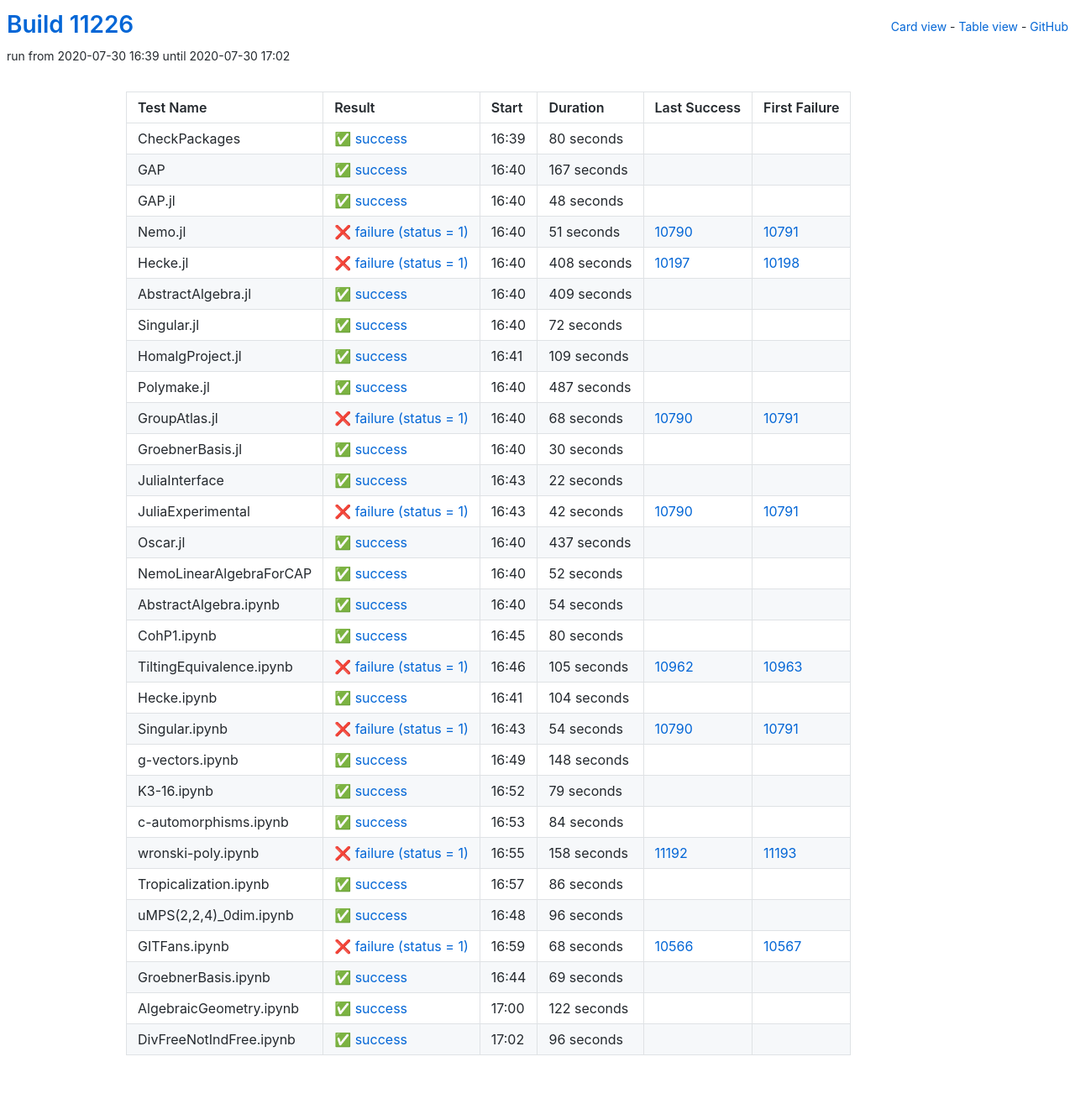
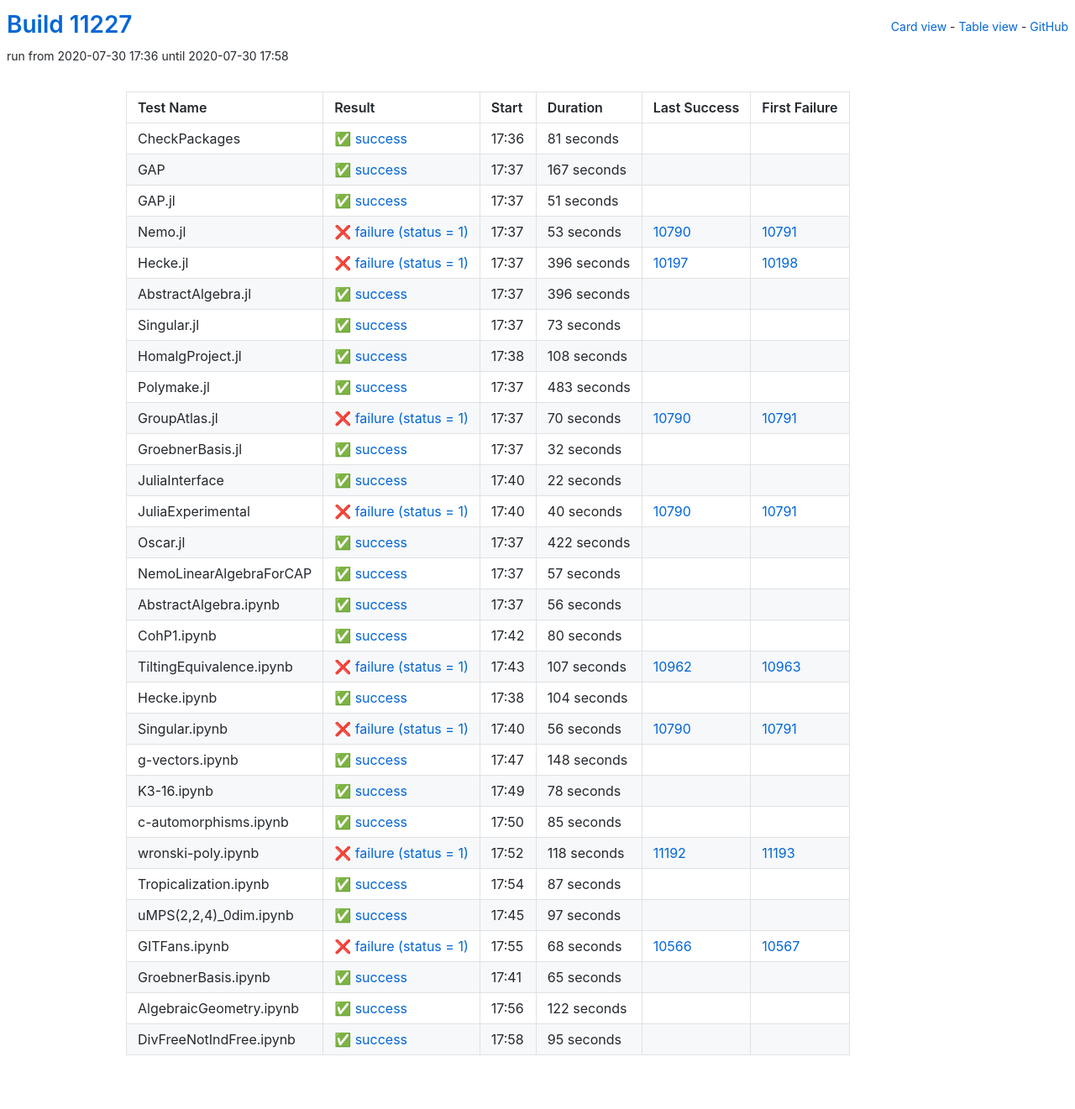
Before and after one commit to oscar-system/oscar-ci-status, a Jekyll site: the page built from table.html, in a window 1280 px wide. Shown: the whole page at 84% size. Built offline with Jekyll 4.4.1, drawn with Linux system fonts in a browser that asks for light colours.

Commit message:
Build #11227

```diff
--- a/_data/ci.yml
+++ b/_data/ci.yml
@@ -1,6 +1,6 @@
 ---
-build: 11226
-build_url: https://oscarci.mathematik.uni-kl.de/job/oscar/11226/
+build: 11227
+build_url: https://oscarci.mathematik.uni-kl.de/job/oscar/11227/
 job: oscar
 organization: oscar-system
 repo: oscar-ci-status
@@ -8,20 +8,20 @@
 tests:
 - name: CheckPackages
   id: checkpackages
-  log: https://oscarci.mathematik.uni-kl.de/job/oscar/11226/artifact/logs/build-11226/CheckPackages.log
-  start: 2020-07-30 16:39
+  log: https://oscarci.mathematik.uni-kl.de/job/oscar/11227/artifact/logs/build-11227/CheckPackages.log
+  start: 2020-07-30 17:36
   success: true
   exitcode: 0
   status: success
-  duration: 80
+  duration: 81
   last_success: false
   last_success_url:
   first_failure: false
   first_failure_url:
 - name: GAP
   id: gap
-  log: https://oscarci.mathematik.uni-kl.de/job/oscar/11226/artifact/logs/build-11226/GAP.log
-  start: 2020-07-30 16:40
+  log: https://oscarci.mathematik.uni-kl.de/job/oscar/11227/artifact/logs/build-11227/GAP.log
+  start: 2020-07-30 17:37
   success: true
   exitcode: 0
   status: success
@@ -32,116 +32,116 @@
   first_failure_url:
 - name: GAP.jl
   id: gap-jl
-  log: https://oscarci.mathematik.uni-kl.de/job/oscar/11226/artifact/logs/build-11226/GAP.jl.log
-  start: 2020-07-30 16:40
+  log: https://oscarci.mathematik.uni-kl.de/job/oscar/11227/artifact/logs/build-11227/GAP.jl.log
+  start: 2020-07-30 17:37
   success: true
   exitcode: 0
   status: success
-  duration: 48
+  duration: 51
   last_success: false
   last_success_url:
   first_failure: false
   first_failure_url:
 - name: Nemo.jl
   id: nemo-jl
-  log: https://oscarci.mathematik.uni-kl.de/job/oscar/11226/artifact/logs/build-11226/Nemo.jl.log
-  start: 2020-07-30 16:40
+  log: https://oscarci.mathematik.uni-kl.de/job/oscar/11227/artifact/logs/build-11227/Nemo.jl.log
+  start: 2020-07-30 17:37
   success: false
   exitcode: 1
   status: failure
-  duration: 51
+  duration: 53
   last_success: 10790
   last_success_url: https://oscarci.mathematik.uni-kl.de/job/oscar/10790/
   first_failure: 10791
   first_failure_url: https://oscarci.mathematik.uni-kl.de/job/oscar/10791/
 - name: Hecke.jl
   id: hecke-jl
-  log: https://oscarci.mathematik.uni-kl.de/job/oscar/11226/artifact/logs/build-11226/Hecke.jl.log
-  start: 2020-07-30 16:40
+  log: https://oscarci.mathematik.uni-kl.de/job/oscar/11227/artifact/logs/build-11227/Hecke.jl.log
+  start: 2020-07-30 17:37
   success: false
   exitcode: 1
   status: failure
-  duration: 408
+  duration: 396
   last_success: 10197
   last_success_url: https://oscarci.mathematik.uni-kl.de/job/oscar/10197/
   first_failure: 10198
   first_failure_url: https://oscarci.mathematik.uni-kl.de/job/oscar/10198/
 - name: AbstractAlgebra.jl
   id: abstractalgebra-jl
-  log: https://oscarci.mathematik.uni-kl.de/job/oscar/11226/artifact/logs/build-11226/AbstractAlgebra.jl.log
-  start: 2020-07-30 16:40
+  log: https://oscarci.mathematik.uni-kl.de/job/oscar/11227/artifact/logs/build-11227/AbstractAlgebra.jl.log
+  start: 2020-07-30 17:37
   success: true
   exitcode: 0
   status: success
-  duration: 409
+  duration: 396
   last_success: false
   last_success_url:
   first_failure: false
   first_failure_url:
 - name: Singular.jl
   id: singular-jl
-  log: https://oscarci.mathematik.uni-kl.de/job/oscar/11226/artifact/logs/build-11226/Singular.jl.log
-  start: 2020-07-30 16:40
+  log: https://oscarci.mathematik.uni-kl.de/job/oscar/11227/artifact/logs/build-11227/Singular.jl.log
+  start: 2020-07-30 17:37
   success: true
   exitcode: 0
   status: success
-  duration: 72
+  duration: 73
   last_success: false
   last_success_url:
   first_failure: false
   first_failure_url:
 - name: HomalgProject.jl
   id: homalgproject-jl
-  log: https://oscarci.mathematik.uni-kl.de/job/oscar/11226/artifact/logs/build-11226/HomalgProject.jl.log
-  start: 2020-07-30 16:41
+  log: https://oscarci.mathematik.uni-kl.de/job/oscar/11227/artifact/logs/build-11227/HomalgProject.jl.log
+  start: 2020-07-30 17:38
   success: true
   exitcode: 0
   status: success
-  duration: 109
+  duration: 108
   last_success: false
   last_success_url:
   first_failure: false
   first_failure_url:
 - name: Polymake.jl
   id: polymake-jl
-  log: https://oscarci.mathematik.uni-kl.de/job/oscar/11226/artifact/logs/build-11226/Polymake.jl.log
-  start: 2020-07-30 16:40
+  log: https://oscarci.mathematik.uni-kl.de/job/oscar/11227/artifact/logs/build-11227/Polymake.jl.log
+  start: 2020-07-30 17:37
   success: true
   exitcode: 0
   status: success
-  duration: 487
+  duration: 483
   last_success: false
   last_success_url:
   first_failure: false
   first_failure_url:
 - name: GroupAtlas.jl
   id: groupatlas-jl
-  log: https://oscarci.mathematik.uni-kl.de/job/oscar/11226/artifact/logs/build-11226/GroupAtlas.jl.log
-  start: 2020-07-30 16:40
+  log: https://oscarci.mathematik.uni-kl.de/job/oscar/11227/artifact/logs/build-11227/GroupAtlas.jl.log
+  start: 2020-07-30 17:37
   success: false
   exitcode: 1
   status: failure
-  duration: 68
+  duration: 70
   last_success: 10790
   last_success_url: https://oscarci.mathematik.uni-kl.de/job/oscar/10790/
   first_failure: 10791
   first_failure_url: https://oscarci.mathematik.uni-kl.de/job/oscar/10791/
 - name: GroebnerBasis.jl
   id: groebnerbasis-jl
-  log: https://oscarci.mathematik.uni-kl.de/job/oscar/11226/artifact/logs/build-11226/GroebnerBasis.jl.log
-  start: 2020-07-30 16:40
+  log: https://oscarci.mathematik.uni-kl.de/job/oscar/11227/artifact/logs/build-11227/GroebnerBasis.jl.log
+  start: 2020-07-30 17:37
   success: true
   exitcode: 0
   status: success
-  duration: 30
+  duration: 32
   last_success: false
   last_success_url:
   first_failure: false
   first_failure_url:
 - name: JuliaInterface
   id: juliainterface
-  log: https://oscarci.mathematik.uni-kl.de/job/oscar/11226/artifact/logs/build-11226/JuliaInterface.log
-  start: 2020-07-30 16:43
+  log: https://oscarci.mathematik.uni-kl.de/job/oscar/11227/artifact/logs/build-11227/JuliaInterface.log
+  start: 2020-07-30 17:40
   success: true
   exitcode: 0
   status: success
@@ -152,56 +152,56 @@
   first_failure_url:
 - name: JuliaExperimental
   id: juliaexperimental
-  log: https://oscarci.mathematik.uni-kl.de/job/oscar/11226/artifact/logs/build-11226/JuliaExperimental.log
-  start: 2020-07-30 16:43
+  log: https://oscarci.mathematik.uni-kl.de/job/oscar/11227/artifact/logs/build-11227/JuliaExperimental.log
+  start: 2020-07-30 17:40
   success: false
   exitcode: 1
   status: failure
-  duration: 42
+  duration: 40
   last_success: 10790
   last_success_url: https://oscarci.mathematik.uni-kl.de/job/oscar/10790/
   first_failure: 10791
   first_failure_url: https://oscarci.mathematik.uni-kl.de/job/oscar/10791/
 - name: Oscar.jl
   id: oscar-jl
-  log: https://oscarci.mathematik.uni-kl.de/job/oscar/11226/artifact/logs/build-11226/Oscar.jl.log
-  start: 2020-07-30 16:40
+  log: https://oscarci.mathematik.uni-kl.de/job/oscar/11227/artifact/logs/build-11227/Oscar.jl.log
+  start: 2020-07-30 17:37
   success: true
   exitcode: 0
   status: success
-  duration: 437
+  duration: 422
   last_success: false
   last_success_url:
   first_failure: false
   first_failure_url:
 - name: NemoLinearAlgebraForCAP
   id: nemolinearalgebraforcap
-  log: https://oscarci.mathematik.uni-kl.de/job/oscar/11226/artifact/logs/build-11226/NemoLinearAlgebraForCAP.log
-  start: 2020-07-30 16:40
+  log: https://oscarci.mathematik.uni-kl.de/job/oscar/11227/artifact/logs/build-11227/NemoLinearAlgebraForCAP.log
+  start: 2020-07-30 17:37
   success: true
   exitcode: 0
   status: success
-  duration: 52
+  duration: 57
   last_success: false
   last_success_url:
   first_failure: false
   first_failure_url:
 - name: AbstractAlgebra.ipynb
   id: abstractalgebra-ipynb
-  log: https://oscarci.mathematik.uni-kl.de/job/oscar/11226/artifact/logs/build-11226/AbstractAlgebra.ipynb.log
-  start: 2020-07-30 16:40
+  log: https://oscarci.mathematik.uni-kl.de/job/oscar/11227/artifact/logs/build-11227/AbstractAlgebra.ipynb.log
+  start: 2020-07-30 17:37
   success: true
   exitcode: 0
   status: success
-  duration: 54
+  duration: 56
   last_success: false
   last_success_url:
   first_failure: false
   first_failure_url:
 - name: CohP1.ipynb
   id: cohp1-ipynb
-  log: https://oscarci.mathematik.uni-kl.de/job/oscar/11226/artifact/logs/build-11226/CohP1.ipynb.log
-  start: 2020-07-30 16:45
+  log: https://oscarci.mathematik.uni-kl.de/job/oscar/11227/artifact/logs/build-11227/CohP1.ipynb.log
+  start: 2020-07-30 17:42
   success: true
   exitcode: 0
   status: success
@@ -212,20 +212,20 @@
   first_failure_url:
 - name: TiltingEquivalence.ipynb
   id: tiltingequivalence-ipynb
-  log: https://oscarci.mathematik.uni-kl.de/job/oscar/11226/artifact/logs/build-11226/TiltingEquivalence.ipynb.log
-  start: 2020-07-30 16:46
+  log: https://oscarci.mathematik.uni-kl.de/job/oscar/11227/artifact/logs/build-11227/TiltingEquivalence.ipynb.log
+  start: 2020-07-30 17:43
   success: false
   exitcode: 1
   status: failure
-  duration: 105
+  duration: 107
   last_success: 10962
   last_success_url: https://oscarci.mathematik.uni-kl.de/job/oscar/10962/
   first_failure: 10963
   first_failure_url: https://oscarci.mathematik.uni-kl.de/job/oscar/10963/
 - name: Hecke.ipynb
   id: hecke-ipynb
-  log: https://oscarci.mathematik.uni-kl.de/job/oscar/11226/artifact/logs/build-11226/Hecke.ipynb.log
-  start: 2020-07-30 16:41
+  log: https://oscarci.mathematik.uni-kl.de/job/oscar/11227/artifact/logs/build-11227/Hecke.ipynb.log
+  start: 2020-07-30 17:38
   success: true
   exitcode: 0
   status: success
@@ -236,20 +236,20 @@
   first_failure_url:
 - name: Singular.ipynb
   id: singular-ipynb
-  log: https://oscarci.mathematik.uni-kl.de/job/oscar/11226/artifact/logs/build-11226/Singular.ipynb.log
-  start: 2020-07-30 16:43
+  log: https://oscarci.mathematik.uni-kl.de/job/oscar/11227/artifact/logs/build-11227/Singular.ipynb.log
+  start: 2020-07-30 17:40
   success: false
   exitcode: 1
   status: failure
-  duration: 54
+  duration: 56
   last_success: 10790
   last_success_url: https://oscarci.mathematik.uni-kl.de/job/oscar/10790/
   first_failure: 10791
   first_failure_url: https://oscarci.mathematik.uni-kl.de/job/oscar/10791/
 - name: g-vectors.ipynb
   id: g-vectors-ipynb
-  log: https://oscarci.mathematik.uni-kl.de/job/oscar/11226/artifact/logs/build-11226/g-vectors.ipynb.log
-  start: 2020-07-30 16:49
+  log: https://oscarci.mathematik.uni-kl.de/job/oscar/11227/artifact/logs/build-11227/g-vectors.ipynb.log
+  start: 2020-07-30 17:47
   success: true
   exitcode: 0
   status: success
@@ -260,68 +260,68 @@
   first_failure_url:
 - name: K3-16.ipynb
   id: k3-16-ipynb
-  log: https://oscarci.mathematik.uni-kl.de/job/oscar/11226/artifact/logs/build-11226/K3-16.ipynb.log
-  start: 2020-07-30 16:52
+  log: https://oscarci.mathematik.uni-kl.de/job/oscar/11227/artifact/logs/build-11227/K3-16.ipynb.log
+  start: 2020-07-30 17:49
   success: true
   exitcode: 0
   status: success
-  duration: 79
+  duration: 78
   last_success: false
   last_success_url:
   first_failure: false
   first_failure_url:
 - name: c-automorphisms.ipynb
   id: c-automorphisms-ipynb
-  log: https://oscarci.mathematik.uni-kl.de/job/oscar/11226/artifact/logs/build-11226/c-automorphisms.ipynb.log
-  start: 2020-07-30 16:53
+  log: https://oscarci.mathematik.uni-kl.de/job/oscar/11227/artifact/logs/build-11227/c-automorphisms.ipynb.log
+  start: 2020-07-30 17:50
   success: true
   exitcode: 0
   status: success
-  duration: 84
+  duration: 85
   last_success: false
   last_success_url:
   first_failure: false
   first_failure_url:
 - name: wronski-poly.ipynb
   id: wronski-poly-ipynb
-  log: https://oscarci.mathematik.uni-kl.de/job/oscar/11226/artifact/logs/build-11226/wronski-poly.ipynb.log
-  start: 2020-07-30 16:55
+  log: https://oscarci.mathematik.uni-kl.de/job/oscar/11227/artifact/logs/build-11227/wronski-poly.ipynb.log
+  start: 2020-07-30 17:52
   success: false
   exitcode: 1
   status: failure
-  duration: 158
+  duration: 118
   last_success: 11192
   last_success_url: https://oscarci.mathematik.uni-kl.de/job/oscar/11192/
   first_failure: 11193
   first_failure_url: https://oscarci.mathematik.uni-kl.de/job/oscar/11193/
 - name: Tropicalization.ipynb
   id: tropicalization-ipynb
-  log: https://oscarci.mathematik.uni-kl.de/job/oscar/11226/artifact/logs/build-11226/Tropicalization.ipynb.log
-  start: 2020-07-30 16:57
+  log: https://oscarci.mathematik.uni-kl.de/job/oscar/11227/artifact/logs/build-11227/Tropicalization.ipynb.log
+  start: 2020-07-30 17:54
   success: true
   exitcode: 0
   status: success
-  duration: 86
+  duration: 87
   last_success: false
   last_success_url:
   first_failure: false
   first_failure_url:
 - name: uMPS(2,2,4)_0dim.ipynb
   id: umps-2-2-4-0dim-ipynb
-  log: https://oscarci.mathematik.uni-kl.de/job/oscar/11226/artifact/logs/build-11226/uMPS-2-2-4-_0dim.ipynb.log
-  start: 2020-07-30 16:48
+  log: https://oscarci.mathematik.uni-kl.de/job/oscar/11227/artifact/logs/build-11227/uMPS-2-2-4-_0dim.ipynb.log
+  start: 2020-07-30 17:45
   success: true
   exitcode: 0
   status: success
-  duration: 96
+  duration: 97
   last_success: false
   last_success_url:
   first_failure: false
   first_failure_url:
 - name: GITFans.ipynb
   id: gitfans-ipynb
-  log: https://oscarci.mathematik.uni-kl.de/job/oscar/11226/artifact/logs/build-11226/GITFans.ipynb.log
-  start: 2020-07-30 16:59
+  log: https://oscarci.mathematik.uni-kl.de/job/oscar/11227/artifact/logs/build-11227/GITFans.ipynb.log
+  start: 2020-07-30 17:55
   success: false
   exitcode: 1
   status: failure
@@ -332,20 +332,20 @@
   first_failure_url: https://oscarci.mathematik.uni-kl.de/job/oscar/10567/
 - name: GroebnerBasis.ipynb
   id: groebnerbasis-ipynb
-  log: https://oscarci.mathematik.uni-kl.de/job/oscar/11226/artifact/logs/build-11226/GroebnerBasis.ipynb.log
-  start: 2020-07-30 16:44
+  log: https://oscarci.mathematik.uni-kl.de/job/oscar/11227/artifact/logs/build-11227/GroebnerBasis.ipynb.log
+  start: 2020-07-30 17:41
   success: true
   exitcode: 0
   status: success
-  duration: 69
+  duration: 65
   last_success: false
   last_success_url:
   first_failure: false
   first_failure_url:
 - name: AlgebraicGeometry.ipynb
   id: algebraicgeometry-ipynb
-  log: https://oscarci.mathematik.uni-kl.de/job/oscar/11226/artifact/logs/build-11226/AlgebraicGeometry.ipynb.log
-  start: 2020-07-30 17:00
+  log: https://oscarci.mathematik.uni-kl.de/job/oscar/11227/artifact/logs/build-11227/AlgebraicGeometry.ipynb.log
+  start: 2020-07-30 17:56
   success: true
   exitcode: 0
   status: success
@@ -356,12 +356,12 @@
   first_failure_url:
 - name: DivFreeNotIndFree.ipynb
   id: divfreenotindfree-ipynb
-  log: https://oscarci.mathematik.uni-kl.de/job/oscar/11226/artifact/logs/build-11226/DivFreeNotIndFree.ipynb.log
-  start: 2020-07-30 17:02
+  log: https://oscarci.mathematik.uni-kl.de/job/oscar/11227/artifact/logs/build-11227/DivFreeNotIndFree.ipynb.log
+  start: 2020-07-30 17:58
   success: true
   exitcode: 0
   status: success
-  duration: 96
+  duration: 95
   last_success: false
   last_success_url:
   first_failure: false
```
Also changed, not shown: README.md.
